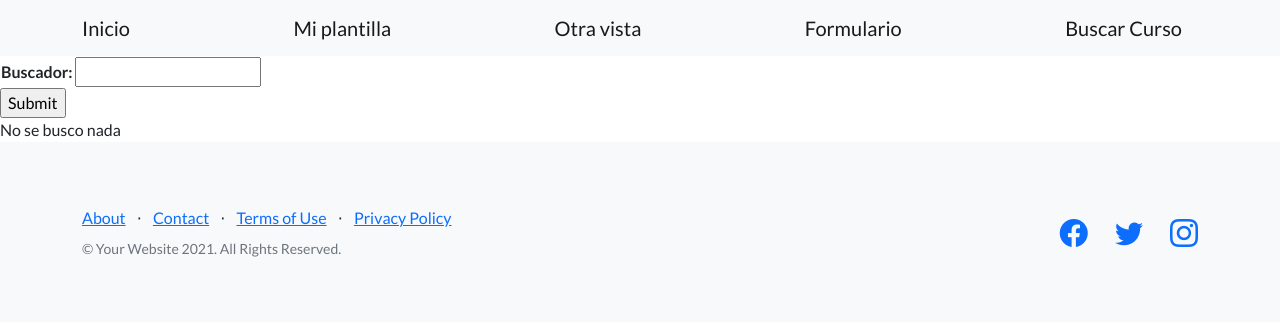
After one commit to antogiusiano/miproyecto, a Django app: page /clase/busqueda-curso/ in a window 1280 px wide. The commit adds this page. Shown: the top 322 px of the page. Run offline with Django 4.2, Linux system fonts and the light colour scheme; some libraries are stand-ins or nearby versions.

Commit message:
Formulario y busqueda

```diff
--- /dev/null
+++ b/clase/forms.py
@@ -0,0 +1,8 @@
+from django import forms
+
+class CursoFormulario(forms.Form):
+    curso = forms.CharField(max_length=20)
+    camada = forms.IntegerField()
+
+class BusquedaCurso(forms.Form):
+    partial_curso = forms.CharField(label = 'Buscador',max_length=20)
--- a/clase/models.py
+++ b/clase/models.py
@@ -6,6 +6,9 @@ class Estudiante(models.Model):
     nombre = models.CharField(max_length=20)
     apellido = models.CharField(max_length=30)
     email = models.EmailField()
+
+    def __str__(self):
+        return f"{self.nombre} {self.apellido} "
 
 
 class Profesor(models.Model):
@@ -24,3 +27,6 @@ class Entregable(models.Model):
 class Curso(models.Model):
     nombre = models.CharField(max_length=20)
     camada = models.IntegerField()
+
+    def __str__(self):
+        return f"Curso: {self.nombre} - Camada: {self.camada} "
--- /dev/null
+++ b/clase/templates/clase/busqueda_curso.html
@@ -0,0 +1,34 @@
+{% extends 'indice/index.html' %}
+
+{% block header_index %}
+{% endblock header_index %}
+
+
+{% block pruebaTemplate  %}
+    <form action={% url 'busqueda_curso' %} method="get">
+
+        {% csrf_token %}
+        {% comment %} Curso: <input type="text" name="curso" >
+        Camada: <input type="number" name="camada"> {% endcomment %}
+        <table>
+        {{buscador.as_table}}
+        </table>
+
+        <input type="submit" placeholder="Enviar">
+    </form>
+
+    {% if dato %}
+        Se busco por el dato {{dato}}
+        {% for curso  in cursos_buscados %}
+            <li>
+                {{curso}}
+            </li>
+        {% endfor %}
+    {% else %}
+        No se busco nada
+    {% endif %}
+
+
+
+
+{% endblock pruebaTemplate %}
--- a/clase/urls.py
+++ b/clase/urls.py
@@ -1,8 +1,10 @@
 
 
 from django.urls import path
-from.views import nuevo_curso
+from.views import nuevo_curso, formulario_curso, busqueda_curso
 
 urlpatterns = [
-    path('nuevo/',nuevo_curso, name='nuevo_curso' )
+    path('nuevo/',nuevo_curso, name='nuevo_curso' ),
+    path('curso/',formulario_curso, name='formulario_curso'),
+    path('busqueda-curso/', busqueda_curso, name='busqueda_curso')
 ]
--- a/clase/views.py
+++ b/clase/views.py
@@ -1,6 +1,7 @@
 from django.shortcuts import render
 from django.http import HttpResponse
 from clase.models import Curso
+from clase.forms import CursoFormulario, BusquedaCurso
 import random
 
 # Create your views here.
@@ -10,3 +11,44 @@ def nuevo_curso(request):
     nuevo_curso = Curso(nombre='Curso Python', camada=camada)
     nuevo_curso.save()
     return HttpResponse(f"Se creo el curso {nuevo_curso.nombre} camada {nuevo_curso.camada}")
+
+def formulario_curso(request):
+
+    # Sin formularios de django
+    # print(request.method)
+    # if request.method == 'POST':
+    #     print(request.POST)
+    #     nuevo_curso = Curso(nombre=request.POST['curso'], camada=request.POST['camada'])
+    #     nuevo_curso.save()
+    #     return render(request,'indice/index.html', {'nuevo_curso': nuevo_curso})
+
+    # return render(request,'clase/formulario_curso.html')
+
+    # Con formularios de django
+        if request.method == 'POST':
+            # print(request.POST)
+            formulario = CursoFormulario(request.POST)
+
+            if formulario.is_valid():
+                data = formulario.cleaned_data
+                nuevo_curso = Curso(nombre=data['curso'], camada=data['camada'])
+                nuevo_curso.save()
+                return render(request,'indice/index.html', {'nuevo_curso': nuevo_curso})
+
+
+        formulario = CursoFormulario()
+        return render(request,'clase/formulario_curso.html', {'formulario': formulario})
+
+def busqueda_curso(request):
+    cursos_buscados = []
+    dato = request.GET.get('partial_curso', None)
+
+    if dato is not None:
+       # cursos_buscados = Curso.objects.filter(nombre=dato)
+       cursos_buscados = Curso.objects.filter(nombre__icontains=dato)
+
+    buscador = BusquedaCurso()
+    return render(
+            request,'clase/busqueda_curso.html',
+            {'buscador': buscador, 'cursos_buscados': cursos_buscados, 'dato': dato}
+    )
--- a/indice/templates/indice/index.html
+++ b/indice/templates/indice/index.html
@@ -25,6 +25,8 @@
                 <a class="navbar-brand" href={% url 'inicio' %}>Inicio</a>
                 <a class="navbar-brand" href={% url 'mi_plantilla' %}>Mi plantilla</a>
                 <a class="navbar-brand" href={% url 'otra_vista' %}>Otra vista</a>
+                <a class="navbar-brand" href={% url 'formulario_curso' %}>Formulario</a>
+                <a class="navbar-brand" href={% url 'busqueda_curso' %}>Buscar Curso</a>
                 {% comment %} <a class="btn btn-primary" href="#signup">Sign Up</a> {% endcomment %}
             </div>
         </nav>
```
Also changed, not shown: clase/templates/clase/formulario_curso.html (added, +20 -0 lines).
